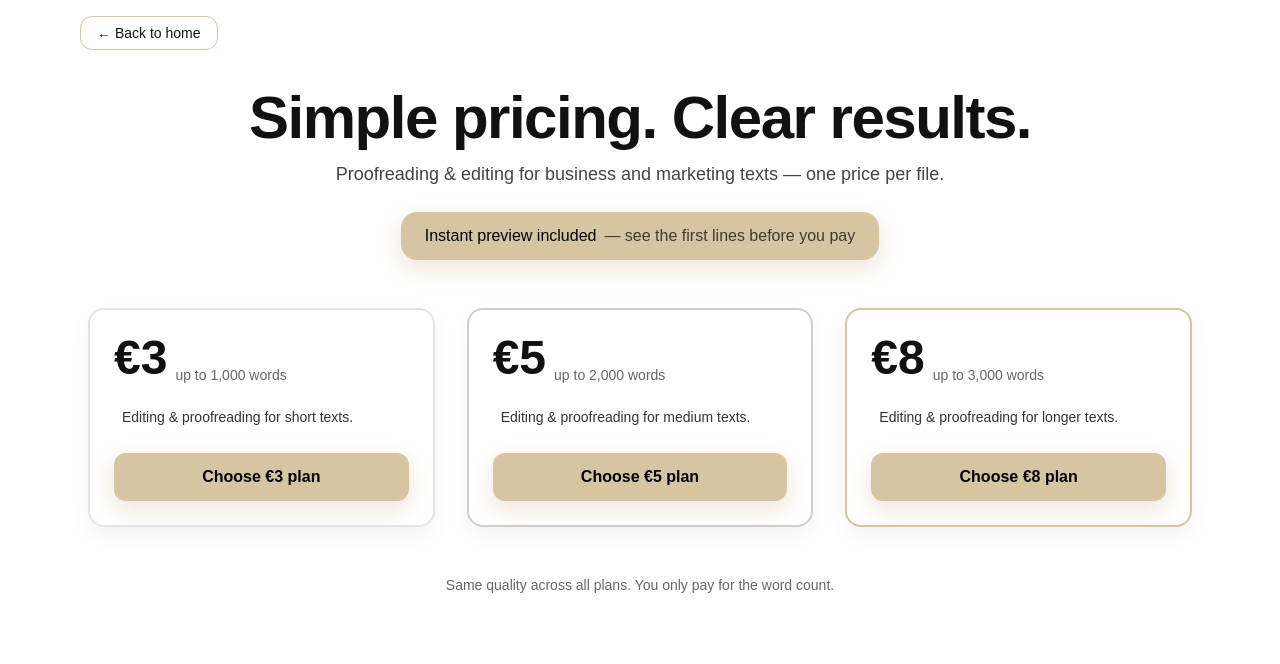
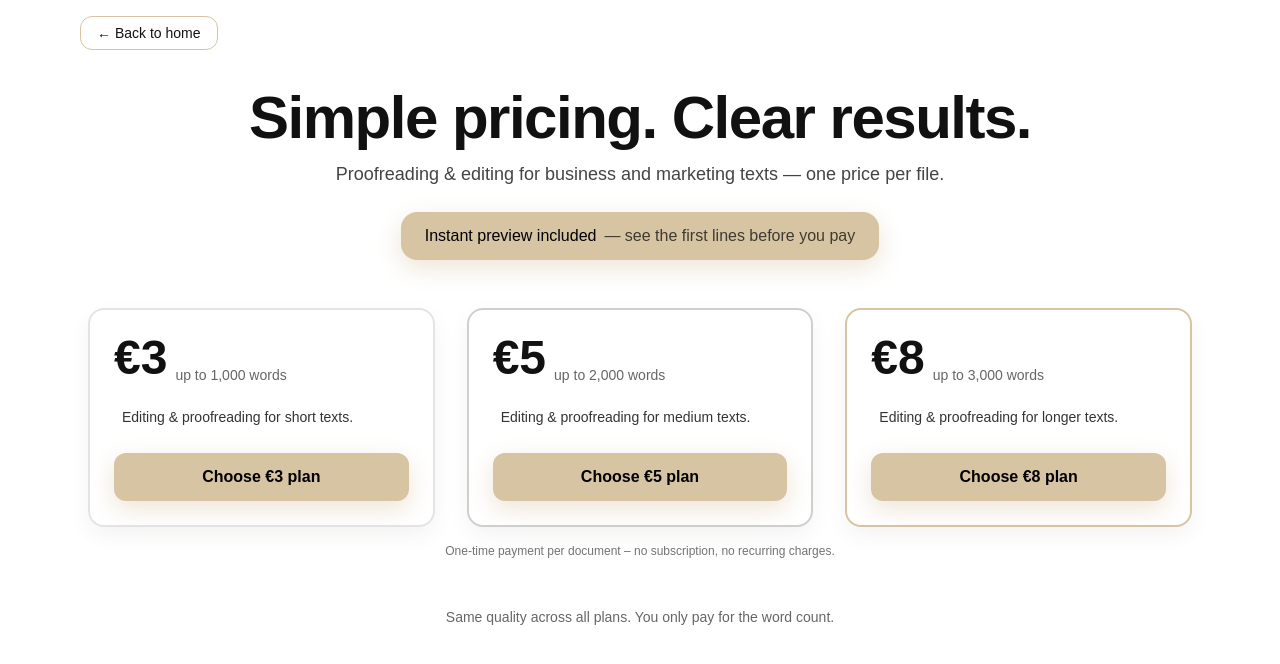
Before and after one commit to kaltriumsystems-hue/kaltrium-site-main, a Next.js app: page /pricing in a window 1280 px wide. Shown: the top 664 px of the page. Built offline with nearby package versions, Linux system fonts and the light colour scheme.

Commit message:
Update page.tsx

```diff
--- a/src/app/pricing/page.tsx
+++ b/src/app/pricing/page.tsx
@@ -123,6 +123,11 @@ export default function PricingPage() {
         </div>
       </section>
 
+      <p className="mt-4 text-xs text-neutral-500 text-center">
+  One-time payment per document – no subscription, no recurring charges.
+</p>
+
+
       {/* FOOTNOTE */}
       <p className="mt-12 text-center text-sm text-[#666] font-medium">
         Same quality across all plans. You only pay for the word count.
```
